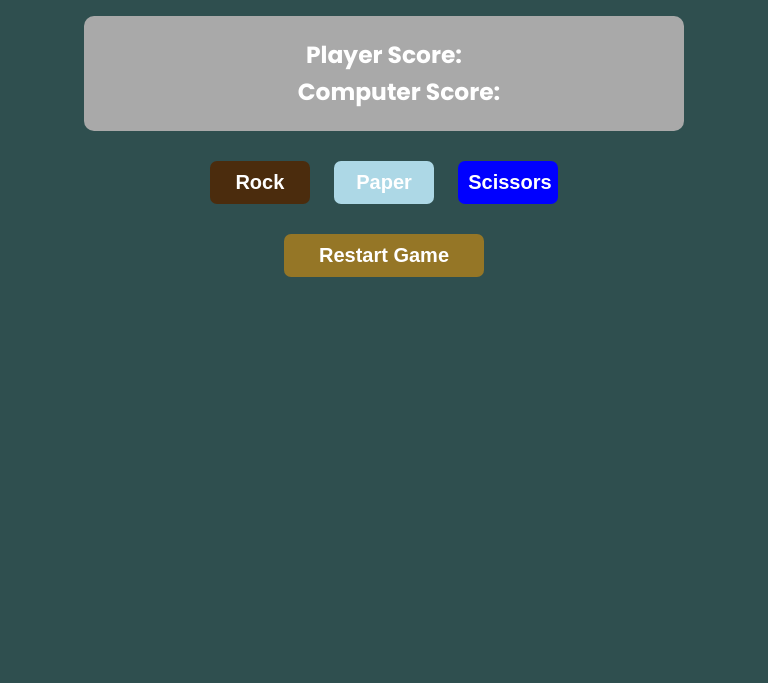
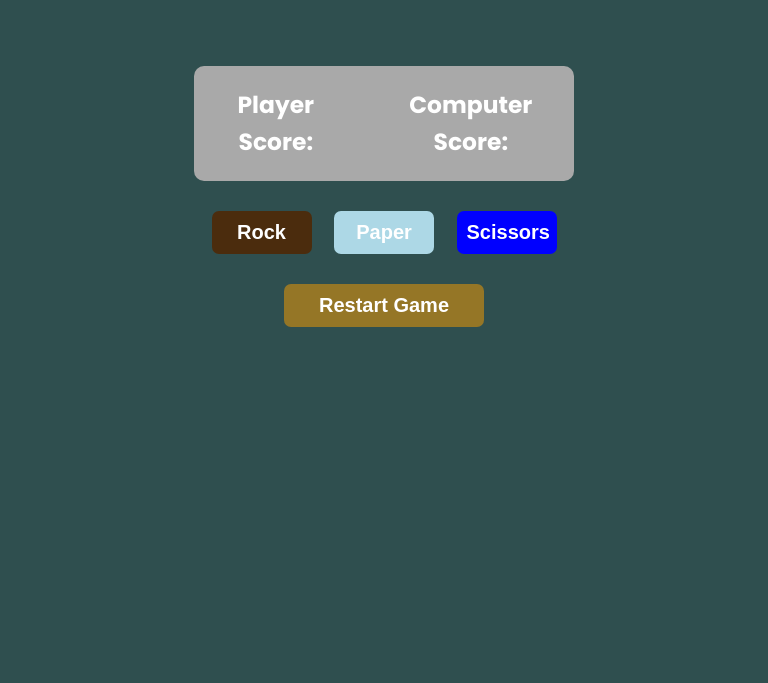
Before and after one commit to Ng1n3/Rock-Paper-Scissors-game, a plain HTML site: page index.html in a window 768 px wide. Shown: the part 117-800 px from the top of the page. Drawn offline with Linux system fonts and the light colour scheme.

Commit message:
Media queries for responsiveness on smaller displays style.css

```diff
--- a/index.html
+++ b/index.html
@@ -8,13 +8,15 @@
     <title>Rock Paper Scissors</title>
 </head>
 <body>
+    <div class="container">
+
         <h2>ROCK PAPER SCISSORS</h2>
         <div class="runningScore">
             <h3 class="player">Player Score: <span id="player-score"> </span></h3>
             <h3 class="computer">Computer Score: <span id="computer-score"> </span></h3>
         </div>
 
-    <div class="container">
+        <div class="container2">
             <button class="rock">Rock</button>
             <button class="paper">Paper</button>
             <button class="scissors">Scissors</button>
@@ -22,7 +24,7 @@
 
         <button class="restart" onclick="restartGame()">Restart Game</button>
 
-    <div class="wining-update">
+        <div class="winning-update">
             <p class="winner-text"></p>
             <div class="winner-name">
                 <h3 class="round-winner"></h3>
@@ -33,6 +35,7 @@
         <div class="result">
 
         </div>
+    </div>
     <!-- <div class="winner"></div> -->
     <script src="script.js"></script>
 </body>
--- a/style.css
+++ b/style.css
@@ -10,10 +10,21 @@ body {
     font-family: 'Poppins', sans-serif;
     text-align: center;
     background-color: darkslategray;
+    margin: 0 auto;
+
+}
+
+.container {
+    display: flex;
+    flex-direction: column;
+    width: 800px;
+    margin: 0 auto;
+
 }
 
 h2 {
-    margin-top: 50px;
+    width: 450px;
+    margin: 50px auto;
     font-weight: 600;
     font-size: 35px;
     color: white;
@@ -21,6 +32,8 @@ h2 {
 }
 
 .runningScore {
+    display: flex;
+    justify-content: center;
     margin: 30px auto;;
     padding: 20px 10px;
     width: 600px;
@@ -32,12 +45,54 @@ h2 {
     color: white;
 }
 
+@media (min-width: 320px) and (max-width: 480px) {
+
+    .container {
+        width: 320px;
+        font-size: 60%;
+    }
+}
+
+@media (min-width: 481px) and (max-width: 800px) {
+
+    .container {
+        width: 480px;
+        font-size: 60%
+    }
+
+    .runningScore {
+        display: flex;
+        justify-content: center;
+        margin: 30px auto;;
+        padding: 20px 10px;
+        width: 380px;
+        line-height: 1.6;
+        background: darkgray;
+        border-radius: 10px;
+        font-size: 20px;
+        font-weight: 300;
+        color: white;
+    }
+
+
+}
+
+@media (min-width: 801px) and (max-width: 1024px) {
+
+    .container {
+        width: 800px;
+    }
+}
+
+@media (min-width: 1025px) and (max-width: 1280px) {
+
+    .container {
+        width: 1025px;
+    }
+}
+
 .computer {
     margin-left: 30px;
-}
-
-.container {
-
 }
 
 button {
@@ -89,6 +144,7 @@ button {
 }
 
 .restart{
+    align-self: center;
     margin-top: 30px;
     background-color: rgb(149, 118, 38);
     width: 200px;
```
Lines whose indentation alone changed are shown as unchanged.
